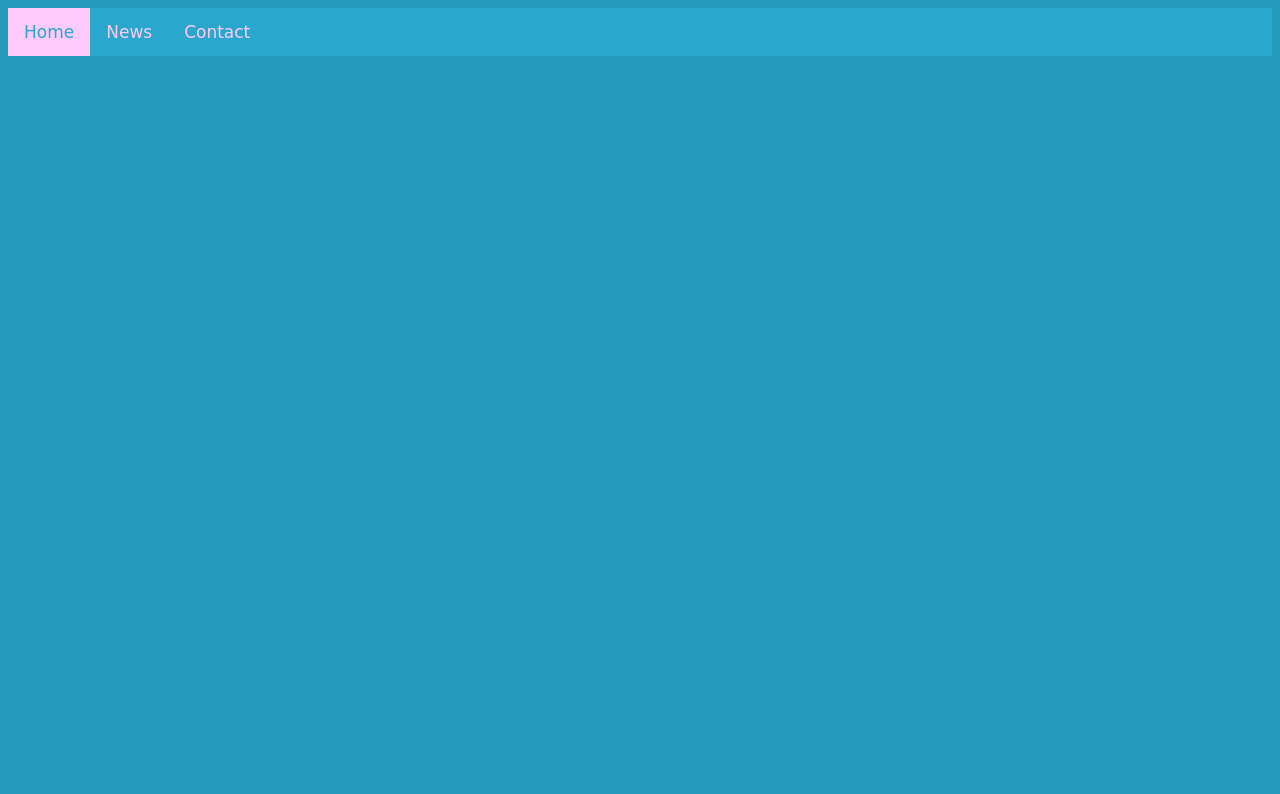
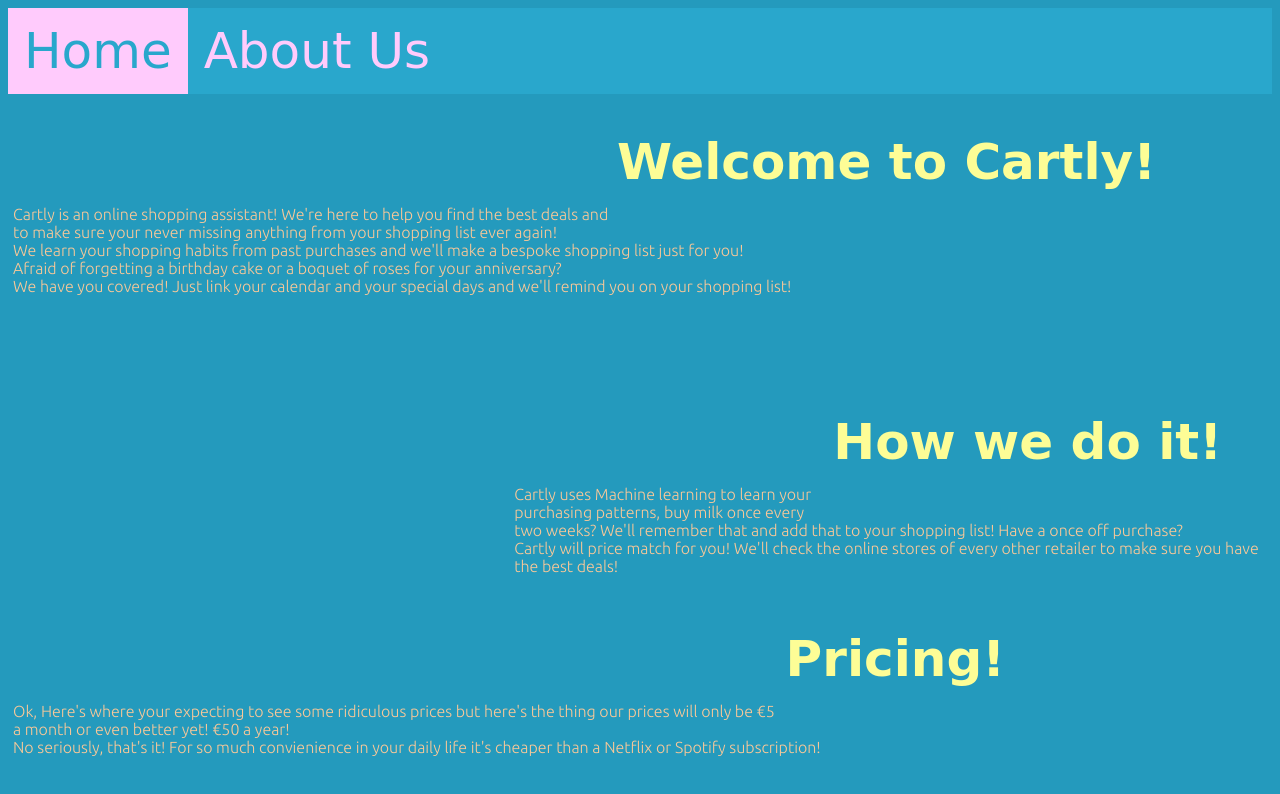
Before and after one commit to J05TCG/CA115-Website, a plain HTML site: page Index.html in a window 1280 px wide. Drawn offline with Linux system fonts and the light colour scheme; a web font is replaced by a local one.

Commit message:
Add files via upload

```diff
--- a/Index.html
+++ b/Index.html
@@ -6,8 +6,25 @@
 <body>
     <div class="topnav">
         <a class="active" href="Index.html">Home</a>
-        <a href="#news">News</a>
-        <a href="#contact">Contact</a>
-      </div>
-</body>
+        <a href="about.html">About Us</a>
+    </div>
+    <div class = "details1">
+      <h1>Welcome to Cartly!</h1><br></br><br></br><br>
+      <p>Cartly is an online shopping assistant! We're here to help you find the best deals and to make sure your never missing anything from your shopping list ever again!<br> We learn your shopping habits from past purchases and we'll make
+        a bespoke shopping list just for you! <br>Afraid of forgetting a birthday cake or a boquet of roses for your anniversary? <br>We have you covered! Just link your calendar and your special days and we'll remind you on your shopping list!
+      </p>
+    </div>
+    <div class = "details2">
+      <h1>How we do it!</h1><br></br><br></br><br>
+      <p>Cartly uses Machine learning to learn your purchasing patterns, buy milk once every two weeks? We'll remember that and add that to your shopping list! Have a once off purchase?<br> Cartly will price match for you! We'll check the online stores of
+      every other retailer to make sure you have the best deals!</p>
+    </div>
+    <div class = "pricing">
+      <h1>Pricing!</h1><br></br><br></br><br>
+        <p>
+          Ok, Here's where your expecting to see some ridiculous prices but here's the thing our prices will only be €5 a month or even better yet! €50 a year!<br>
+          No seriously, that's it! For so much convienience in your daily life it's cheaper than a Netflix or Spotify subscription!
+        </p>
+    </div>
+    </body>
 </html>
--- a/Stylesheet.css
+++ b/Stylesheet.css
@@ -1,34 +1,86 @@
 @import url('https://fonts.googleapis.com/css2?family=Delicious+Handrawn&display=swap');
+@import url('https://fonts.googleapis.com/css2?family=Ubuntu:wght@300&display=swap');
+@import url('https://fonts.googleapis.com/css2?family=Modak&display=swap');
 .topnav {
     background-color: #29A7CC;
     overflow: hidden;
     font-family: 'Delicious Handrawn', cursive;
   }
 
-  .topnav a {
+.topnav a {
     float: left;
     color: #FFCBFC;
     text-align: center;
     padding: 14px 16px;
     text-decoration: none;
-    font-size: 17px;
+    font-size: 50px;
   }
 
-  .topnav a:hover {
+.topnav a:hover {
     background-color: #249ABD;
     color: #FFFFCB;
   }
 
-  .topnav a.active {
+.topnav a.active {
     background-color:#FFCBFC ;
     color: #29A7CC;
   }
 body{
     background-color: #249ABD ;
 }
-h1 {
-    font-family: 'Delicious Handrawn', cursive;
-    color:#FFCBFC;
-    margin: 100px;
-    font-size: 300%;
+.details1{
+  float:left;
+  color:black;
+  text-align:left;
+  padding: 5px 5px;
 }
+.details1 p{
+  text-align: left;
+  font-family: 'Ubuntu', sans-serif;
+  color: #FAC898;
+}
+.details1 h1{
+  text-align: center;
+  font-family:'Delicious Handrawn', cursive;
+  float: right;
+  color:#FDFD96 ;
+  font-size: 50px;
+}
+.details2 {
+float: right;
+text-align: left;
+margin-top: 5%;
+}
+.details2 h1{
+  text-align: center;
+  font-family:'Delicious Handrawn', cursive;
+  float: right;
+  color:#FDFD96 ;
+  margin-right: 50px;
+  font-size: 50px
+}
+.details2 p{
+  text-align: left;
+  font-family: 'Ubuntu', sans-serif;
+  color: #FAC898;
+  margin-left: 40%;
+}
+.pricing {
+  float:left;
+  color:black;
+  text-align:left;
+  padding: 5px 5px;
+}
+.pricing h1{
+  text-align: center;
+  font-family:'Delicious Handrawn', cursive;
+  float: right;
+  color:#FDFD96 ;
+  margin-right: 50px;
+  font-size: 50px
+}
+.pricing p{
+  text-align: left;
+  font-family: 'Ubuntu', sans-serif;
+  color: #FAC898;
+}
```
Also changed, not shown: about.html (deleted, +0 -12 lines).
